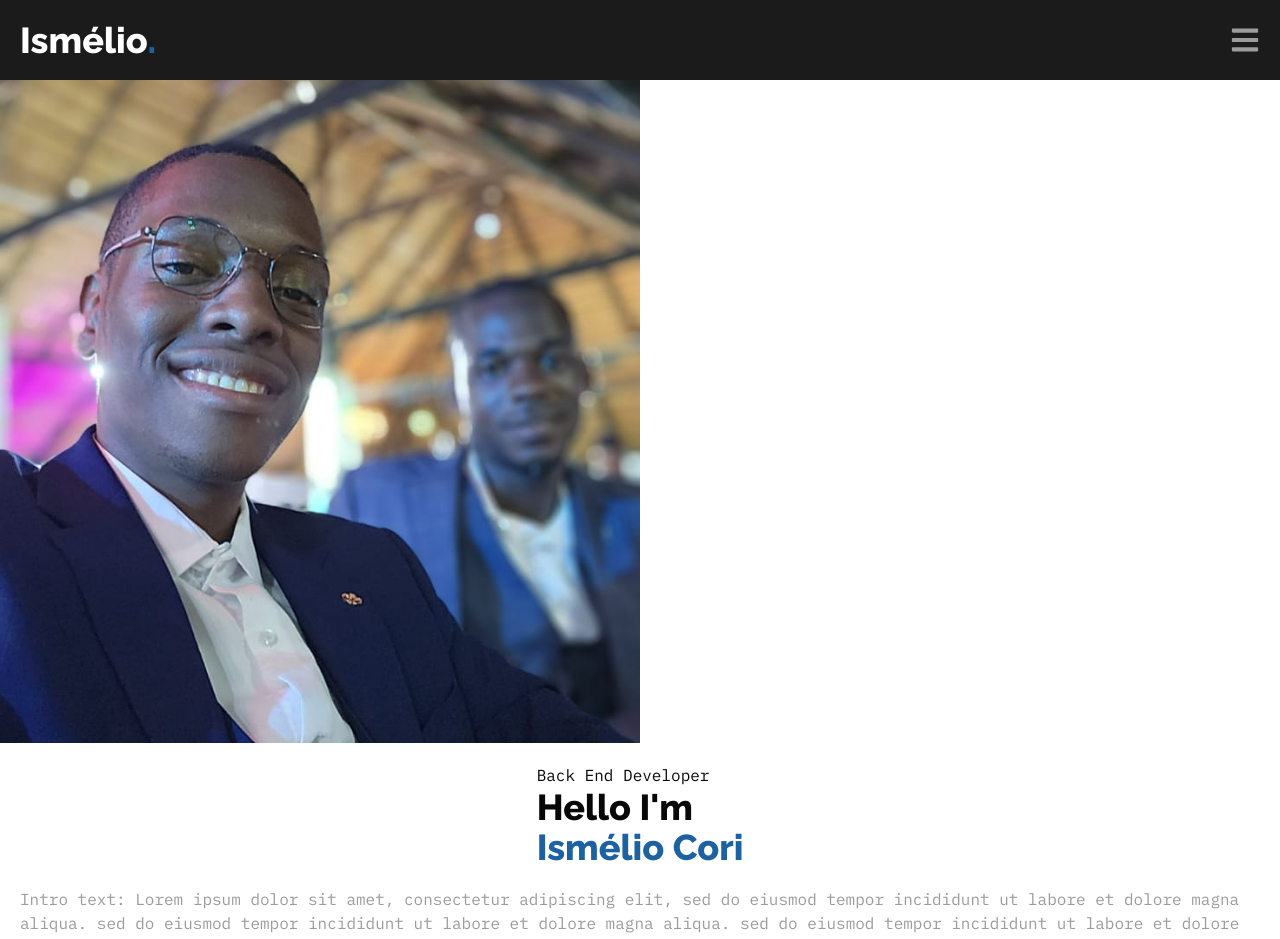
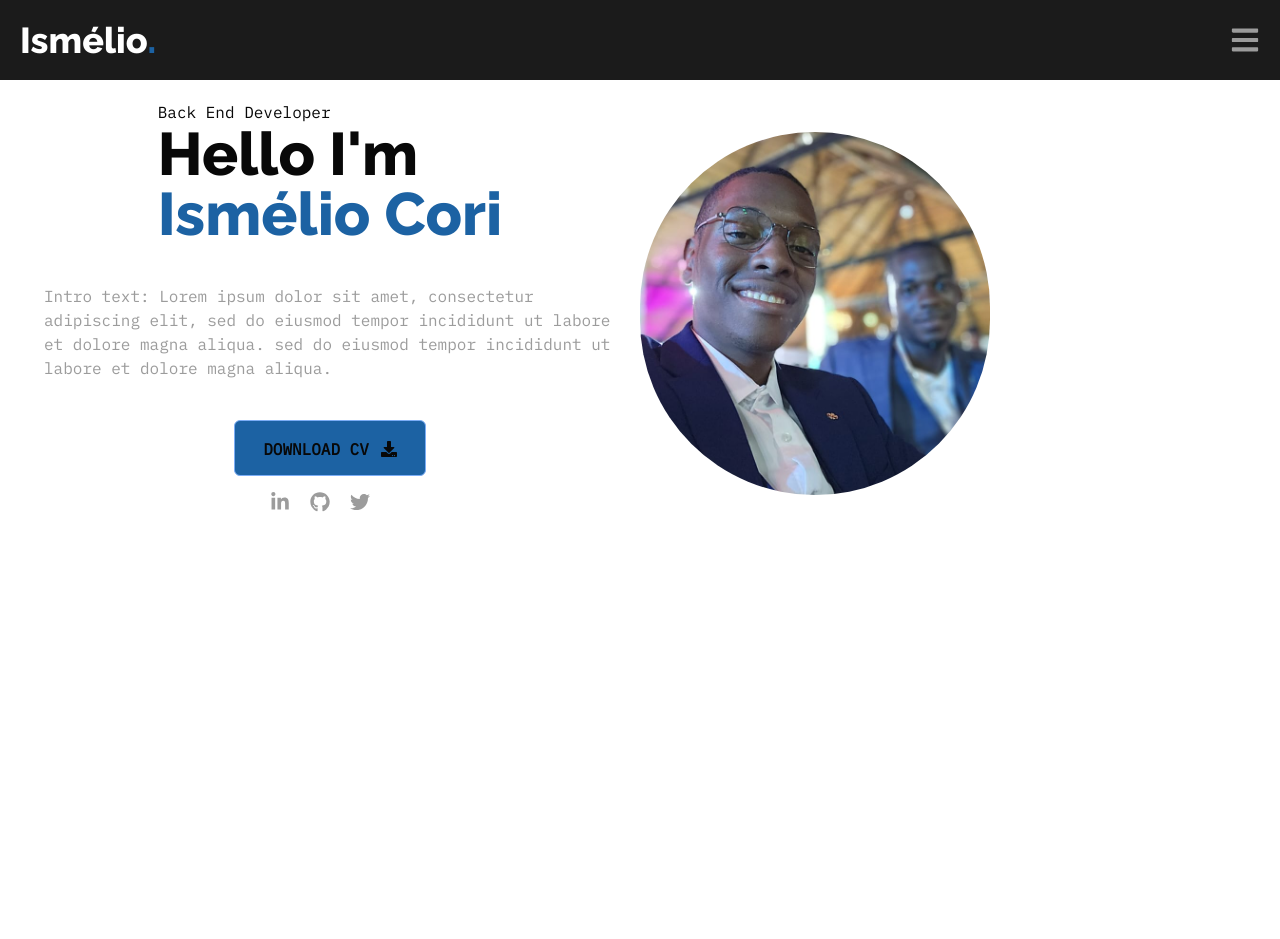
Before and after one commit to Cori-YS/portfolio, a Next.js app: page / in a window 1280 px wide. Shown: the top 939 px of the page. After the commit the page ends 800 px from the top, so only its background shows below. Built offline with nearby package versions, Linux system fonts and the light colour scheme.

Commit message:
feat: make home responsive

```diff
--- a/src/app/page.tsx
+++ b/src/app/page.tsx
@@ -8,27 +8,28 @@ export default function Home() {
   return (
     <div>
       <Header />
-      <div className='overflow-hidden h-[200]'>
+      <div className='flex mx-auto justify-center p-5 md:grid md:grid-cols-2 md:w-[820]'>
+        <div className='font-mono grid grid-cols-1 gap-4'>
+          <div className='mx-auto sm:grid sm:grid-cols-2 gap-5'>
+            <div className='md:col-span-2'>
+              <h2>Back End Developer</h2>
+              <h1 className='font-sans text-4xl sm:text-6xl font-extrabold'>
+                Hello I&apos;m <br />{' '}
+                <span className='text-blue'>Ismélio Cori</span>
+              </h1>{' '}
+            </div>
+            <div className='overflow-hidden h-[200] sm:h-[210] md:hidden'>
               <Image
                 src='/cori.png'
                 width={640}
                 height={640}
                 alt='Ismélio Cori Picture'
-          className=''
+                className='sm:rounded-full sm:w-[200]'
               />
             </div>
-      <div className='flex justify-center p-5'>
-        <div className='font-mono grid grid-cols-1 gap-5'>
-          <div className='mx-auto'>
-            <h2>Back End Developer</h2>
-            <h1 className='font-sans text-4xl font-extrabold'>
-              Hello I&apos;m <br />{' '}
-              <span className='text-blue'>Ismélio Cori</span>
-            </h1>{' '}
           </div>
-          <p className='text-base text-gray-text'>
+          <p className='text-base text-gray-text md:p-6'>
             Intro text: Lorem ipsum dolor sit amet, consectetur adipiscing elit,
-            sed do eiusmod tempor incididunt ut labore et dolore magna aliqua.{' '}
             sed do eiusmod tempor incididunt ut labore et dolore magna aliqua.{' '}
             sed do eiusmod tempor incididunt ut labore et dolore magna aliqua.{' '}
           </p>
@@ -41,7 +42,14 @@ export default function Home() {
           <div className='text-base text-gray-text mx-auto'>
             <SocialIcons />
           </div>
-        </div>
+        </div>{' '}
+        <Image
+          src='/cori.png'
+          width={350}
+          height={350}
+          alt='Ismélio Cori Picture'
+          className='hidden rounded-full md:block mt-8'
+        />
       </div>
     </div>
   );
--- a/src/app/ui/social-icons.tsx
+++ b/src/app/ui/social-icons.tsx
@@ -4,13 +4,13 @@ import { FaTwitter, FaGithub, FaLinkedinIn } from 'react-icons/fa';
 export function SocialIcons() {
   return (
     <div className='flex text-xl'>
-      <Link className='mr-5' href='/'>
+      <Link className='mr-5 hover:text-blue' href='/'>
         <FaLinkedinIn />
       </Link>
-      <Link className='mr-5' href='/'>
+      <Link className='mr-5 hover:text-blue' href='/'>
         <FaGithub />
       </Link>
-      <Link className='mr-5' href='/'>
+      <Link className='mr-5 hover:text-blue' href='/'>
         <FaTwitter />
       </Link>
     </div>
```
Lines whose indentation alone changed are shown as unchanged.
